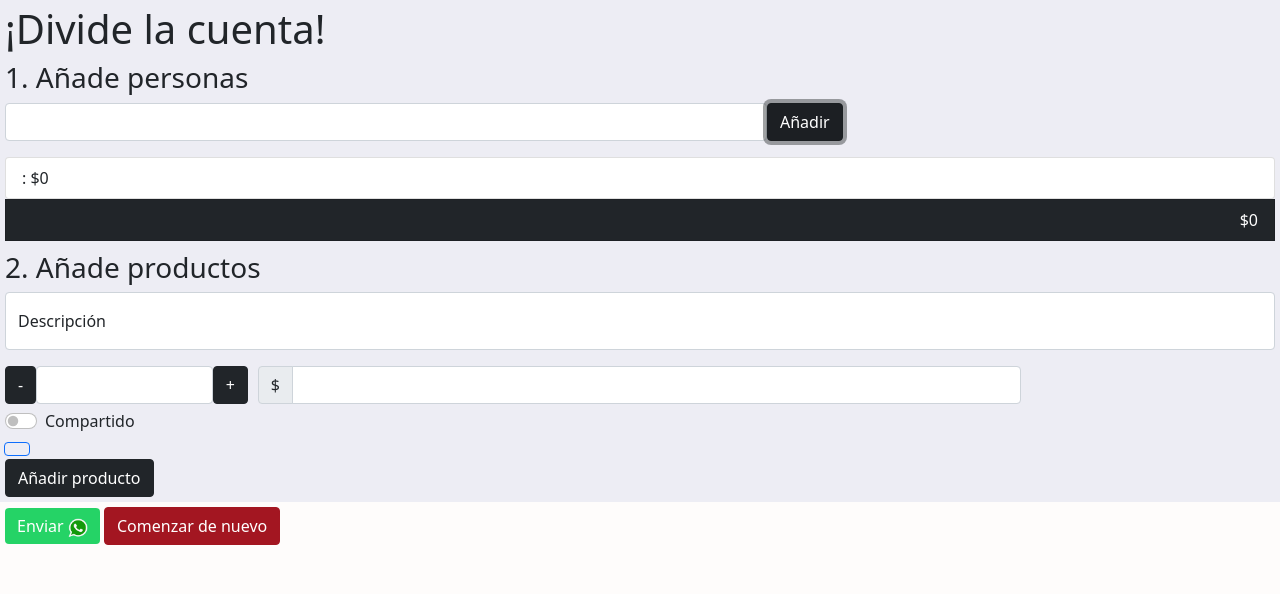
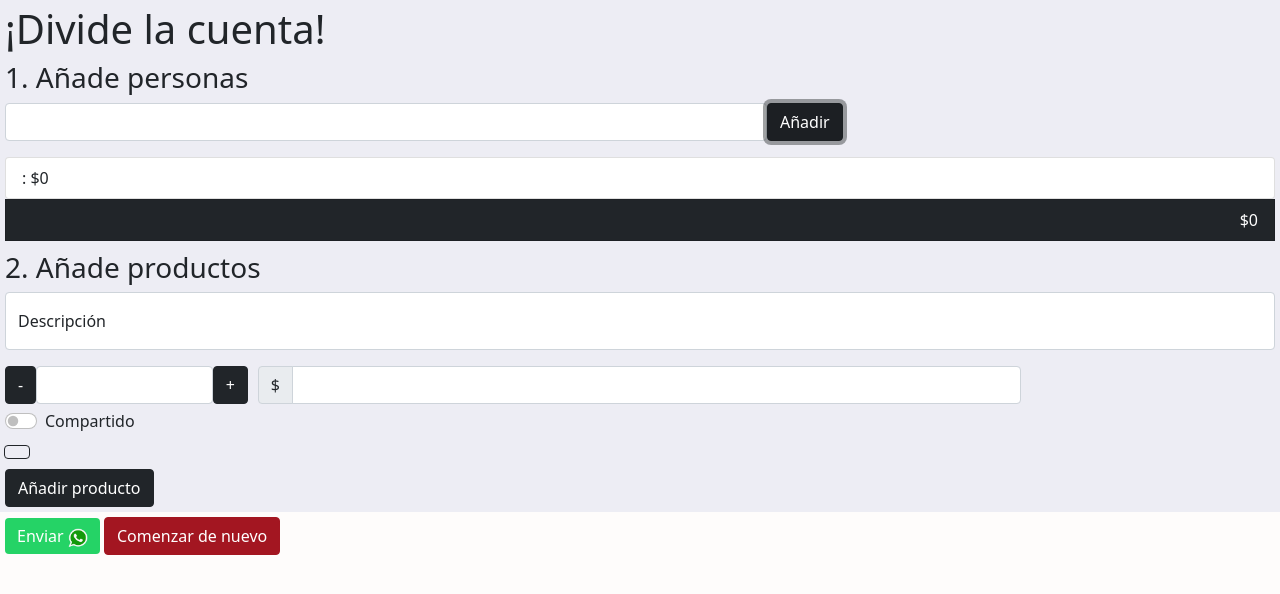
Before and after one commit to joannaperdomo/split-the-bill-project, a plain HTML site: page index.html in a window 1280 px wide. Both pictures are taken after a click on the button "Añadir". Drawn offline with nearby package versions, Linux system fonts and the light colour scheme.

Commit message:
css de checkbox

```diff
--- a/estilos.css
+++ b/estilos.css
@@ -61,6 +61,11 @@ input[type=number]::-webkit-outer-spin-button {
     margin: 0;
 }
 
+/* CHECKBOXES */
+
+#compradores{
+    padding: 10px 0px;
+}
 
 /* BOTONES */
 
--- a/index.html
+++ b/index.html
@@ -45,7 +45,7 @@
                 <input class="form-check-input" type="checkbox" role="switch" id="compartido">
               </div>
             <div id="compradores-container">
-                <div id="compradores" class="btn-group" role="group" aria-label="Basic checkbox toggle button group">
+                <div id="compradores" class="btn-group btn-group-md" role="group" aria-label="Basic checkbox toggle button group">
                 </div>
             </div>
             <button id="boton-añadir-producto" type="button" class="btn btn-dark">Añadir producto</button>
--- a/main.js
+++ b/main.js
@@ -31,7 +31,7 @@ botonAñadirComensal.addEventListener('click', () => {
     listadeComensales.innerHTML += `<li id="${comensal.value}-li" class="list-group-item opcion-comprador">${comensal.value}: $0</li>`;
     comprador.innerHTML += `
     <input name="chckbox" type="checkbox" class="btn-check form-check-input checkbox-comprador" id="${comensal.value}">
-    <label class="form-check-label btn btn-outline-primary checkbox-label" for="${comensal.value}">${comensal.value}</label>`
+    <label class="form-check-label btn btn-outline-dark checkbox-label" for="${comensal.value}">${comensal.value}</label>`
     comensal.value = "";
     total.style.visibility = 'hidden'&& (total.style.visibility = 'visible');
     compartidoContainer.style.visibility = 'hidden'&& (compartidoContainer.style.visibility = 'visible');
```
